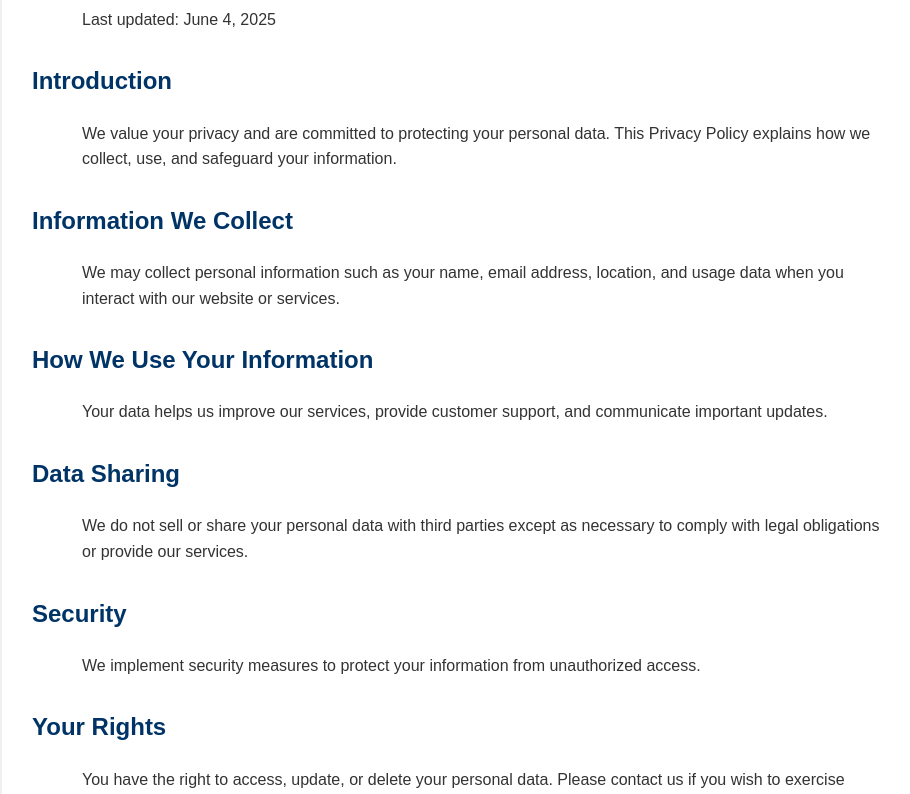
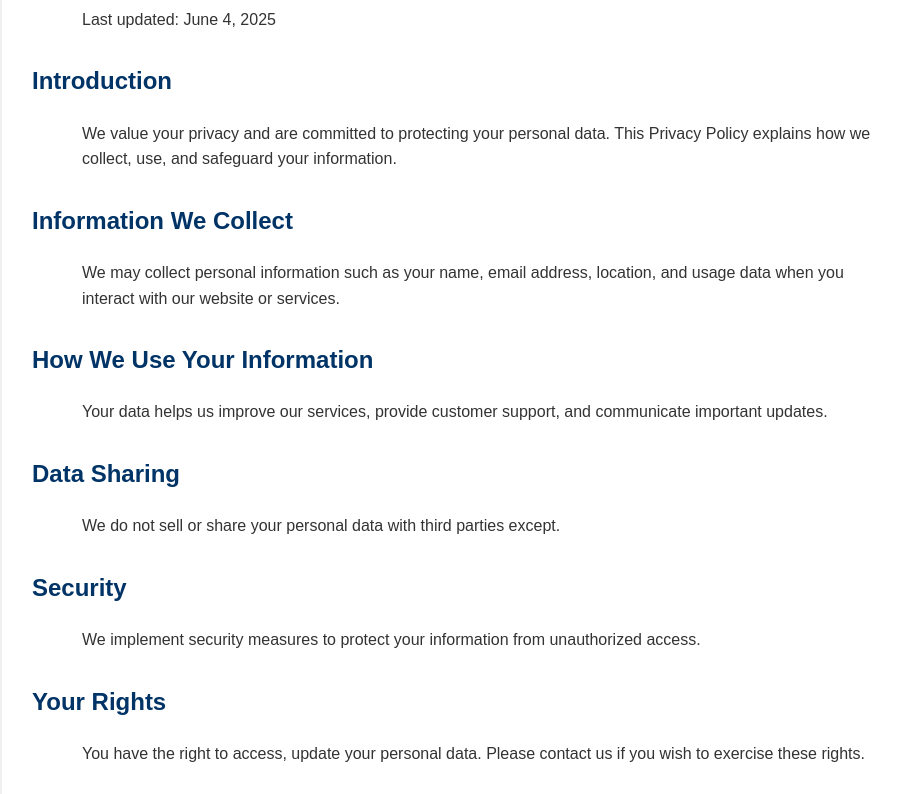
Before and after one commit to esraalshafi97/Etlop-AlElm-privacy-policy, a plain HTML site: page index.html in a window 1280 px wide. Shown: the part 156-950 px from the top of the page, without its empty margins (158-1068 px from the left). Drawn offline with Linux system fonts and the light colour scheme.

Commit message:
Update index.html

```diff
--- a/index.html
+++ b/index.html
@@ -57,16 +57,16 @@
     <p>Your data helps us improve our services, provide customer support, and communicate important updates.</p>
 
     <h2>Data Sharing</h2>
-    <p>We do not sell or share your personal data with third parties except as necessary to comply with legal obligations or provide our services.</p>
+    <p>We do not sell or share your personal data with third parties except.</p>
 
     <h2>Security</h2>
     <p>We implement security measures to protect your information from unauthorized access.</p>
 
     <h2>Your Rights</h2>
-    <p>You have the right to access, update, or delete your personal data. Please contact us if you wish to exercise these rights.</p>
+    <p>You have the right to access, update your personal data. Please contact us if you wish to exercise these rights.</p>
 
     <h2>Contact Us</h2>
-    <p>If you have questions about this Privacy Policy, please <a href="mailto:your-email@example.com">contact us</a>.</p>
+    <p>If you have questions about this Privacy Policy, please <a href="mailto:esra.alshafi@gmail.com">contact us</a>.</p>
   </div>
 </body>
 </html>
```
